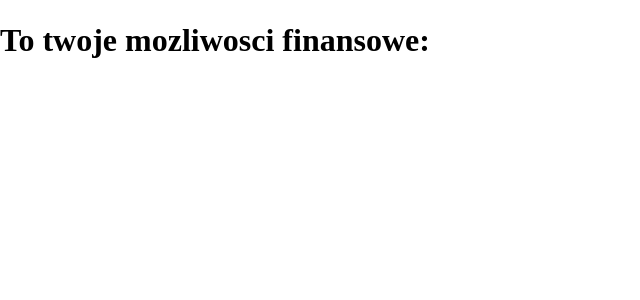
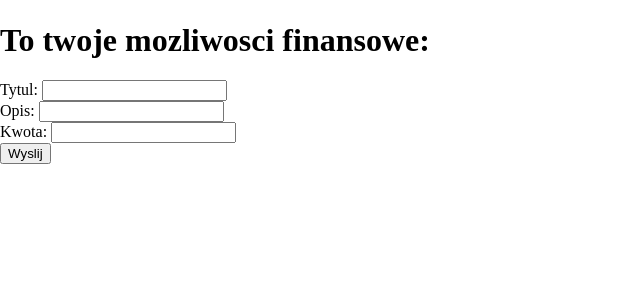
Before and after one commit to mateuszhorczak/RSWTA_house_budget, a Django app: template templates/finances.html in a window 1280 px wide. Shown: the part 91-391 px from the top of the page, without its empty margins (0-640 px from the left). Run offline with Django 4.2, Linux system fonts and the light colour scheme; the template is opened without the code that fills it: values that come from a table or form of the project are taken from there, others are empty.

Commit message:
first steps with forms

```diff
--- a/mainapp/admin.py
+++ b/mainapp/admin.py
@@ -5,5 +5,5 @@ from django.contrib import admin
 from . import models
 
 admin.site.register(models.Category)
-admin.site.register(models.Finance)
+admin.site.register(models.FinanceOperation)
 admin.site.register(models.Wallet)
--- a/mainapp/forms.py
+++ b/mainapp/forms.py
@@ -1,9 +1,13 @@
 from django import forms
 
 
-class Expanses(forms.Form):
-    pass
+class ExpansesForm(forms.Form):
+    title = forms.CharField(label='Tytul operacji', max_length=100)
+    description = forms.CharField(label='Opis', max_length=100)
+    amount = forms.FloatField(label='Kwota')
 
 
-class Incomes(forms.Form):
-    pass
+class IncomesForm(forms.Form):
+    title = forms.CharField(label='Tytul operacji', max_length=100)
+    description = forms.CharField(label='Opis', max_length=100)
+    amount = forms.FloatField(label='Kwota')
--- a/mainapp/models.py
+++ b/mainapp/models.py
@@ -16,8 +16,8 @@ class Category(models.Model):
     name = models.TextField()
 
 
-class Finance(models.Model):
-    name = models.TextField()
+class FinanceOperation(models.Model):
+    title = models.TextField()
     description = models.TextField()
     amount = models.FloatField()
     id_user = models.ForeignKey(user_model, on_delete=models.CASCADE)
--- a/templates/finances.html
+++ b/templates/finances.html
@@ -5,6 +5,21 @@
 {% block content %}
     <h1>To twoje mozliwosci finansowe:</h1>
 
+    <div class="forms">
+        <form action="" method="post">
+            {% csrf_token %}
+            <label for="{{ form.title.id_for_label }}">Tytul:</label>
+            <input id="{{ form.title.id_for_label }}" type="text" name="name" required>
+            <br>
+            <label for="{{ form.description.id_for_label }}">Opis:</label>
+            <input id="{{ form.description.id_for_label }}" type="text" name="description">
+            <br>
+            <label for="{{ form.amount.id_for_label }}">Kwota:</label>
+            <input id="{{ form.amount.id_for_label }}" type="number" step="0.01" name="amount" required>
+            <br>
+            <input type="submit" value="Wyslij">
+        </form>
+    </div>
 
 
 {% endblock %}
```
Also changed, not shown: mainapp/views.py (+18 -2 lines).
